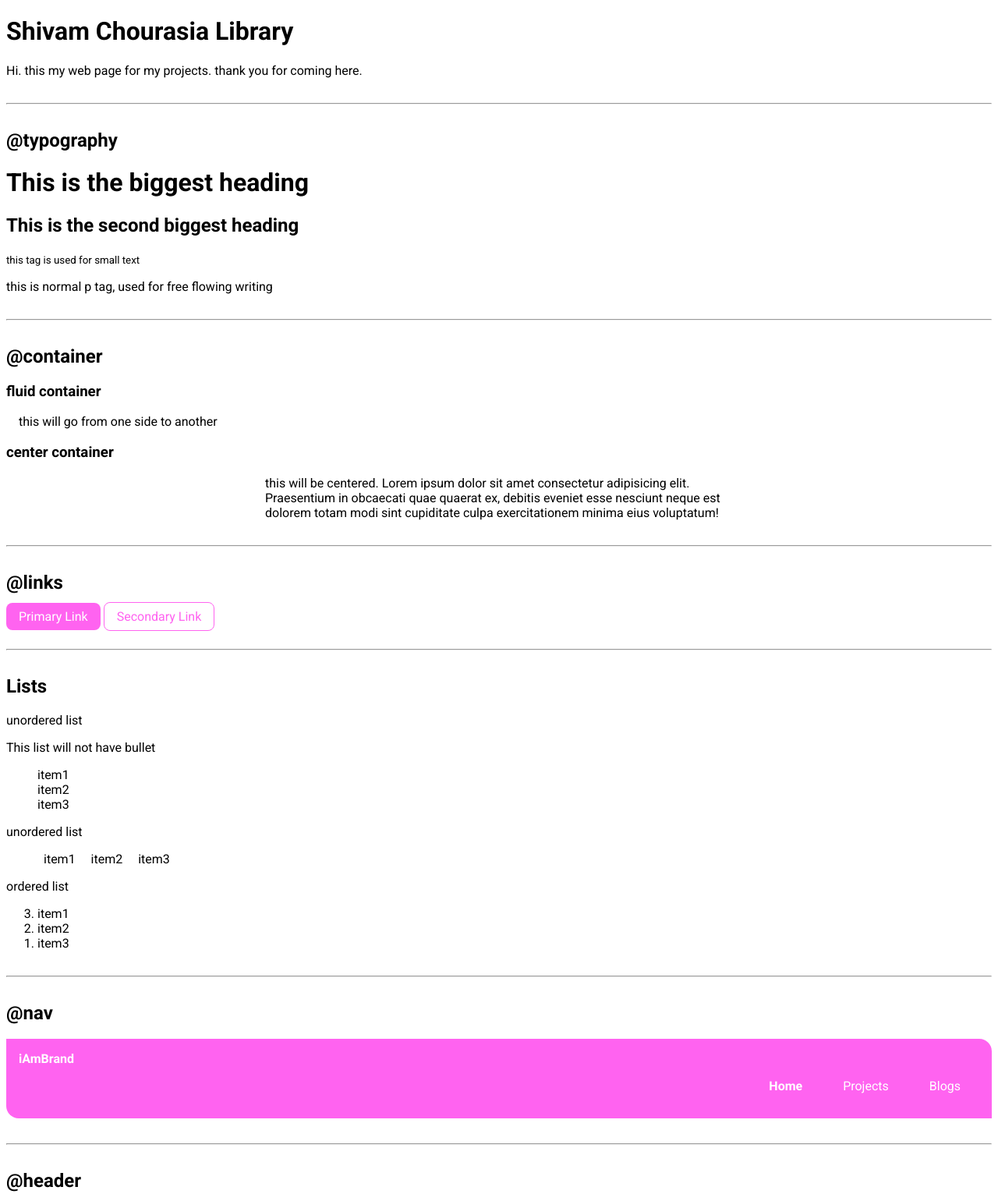
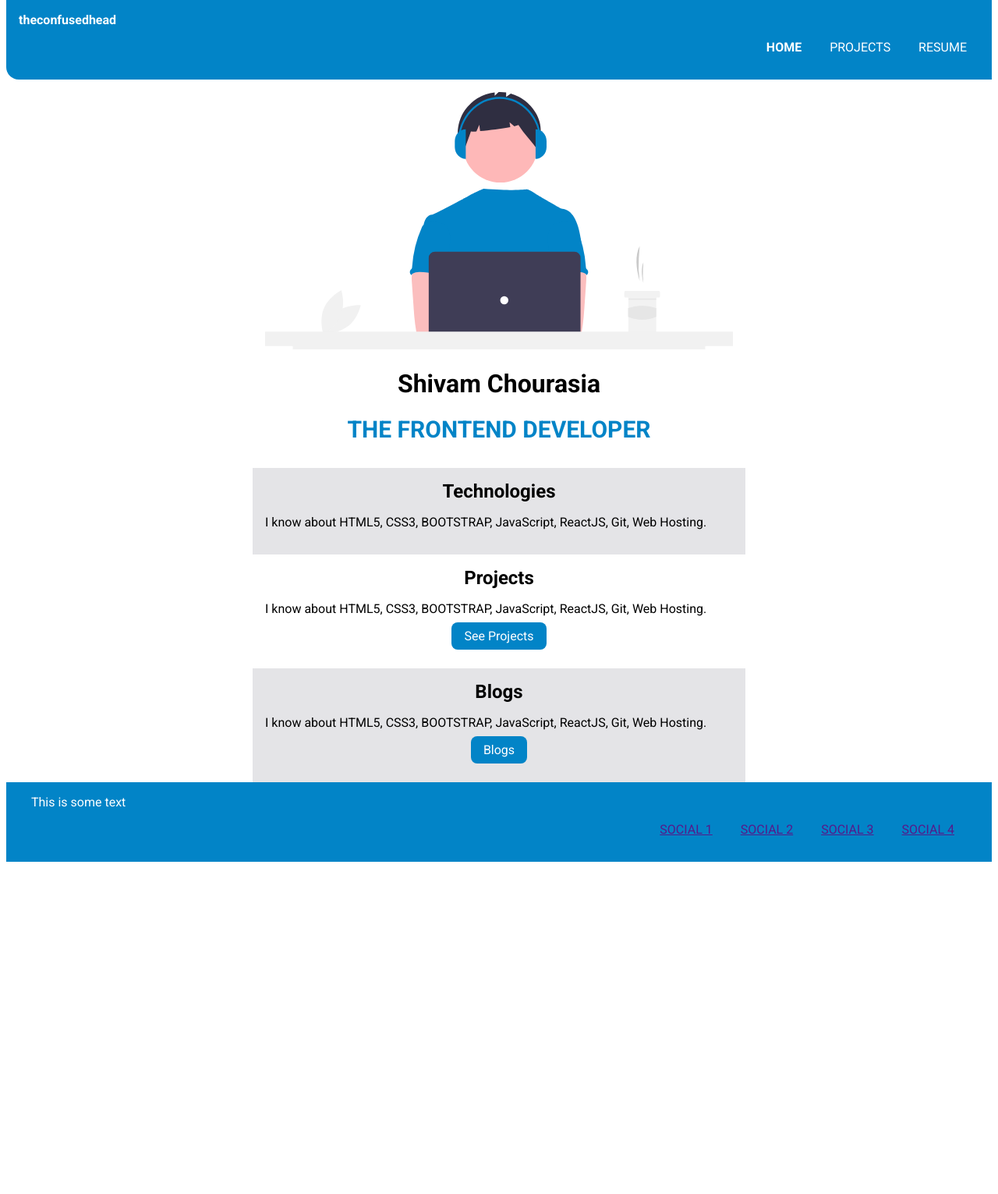
Before and after one commit to theconfusedhead/portfolio, a plain HTML site: page index.html in a window 1280 px wide. Shown: the top 1531 px of the page at 78% size. After the commit the page ends 1113 px from the top, so only its background shows below. Drawn offline with Linux system fonts and the light colour scheme.

Commit message:
portfolio

```diff
--- a/index.html
+++ b/index.html
@@ -4,104 +4,63 @@
     <meta charset="UTF-8" />
     <meta http-equiv="X-UA-Compatible" content="IE=edge" />
     <meta name="viewport" content="width=device-width, initial-scale=1.0" />
-    <link rel="stylesheet" href="style.css" />
-    <title>Component Library</title>
+    <link rel="stylesheet" href="styles.css" />
+    <title>Document</title>
   </head>
   <body>
-    <h1>Shivam Chourasia Library</h1>
-    <p>Hi. this my web page for my projects. thank you for coming here.</p>
-    <hr />
-    <h2>@typography</h2>
-    <h1>This is the biggest heading</h1>
-    <h2>This is the second biggest heading</h2>
-    <small>this tag is used for small text</small>
-    <p>this is normal p tag, used for free flowing writing</p>
-    <hr />
-    <h2>@container</h2>
-    <h3>fluid container</h3>
-    <div class="container">this will go from one side to another</div>
-    <h3>center container</h3>
-    <div class="container container-center">
-      this will be centered. Lorem ipsum dolor sit amet consectetur adipisicing
-      elit. Praesentium in obcaecati quae quaerat ex, debitis eveniet esse
-      nesciunt neque est dolorem totam modi sint cupiditate culpa exercitationem
-      minima eius voluptatum!
-    </div>
-    <hr />
-    <h2>@links</h2>
-    <a href="/" class="link primary-link">Primary Link</a>
-    <a href="/" class="link secondary-link">Secondary Link</a>
-    <hr />
-    <h2>Lists</h2>
-    <div>unordered list</div>
-    <p>This list will not have bullet</p>
-    <ul class="non-bullet-list">
-      <li>item1</li>
-      <li>item2</li>
-      <li>item3</li>
-    </ul>
-    <div>unordered list</div>
-    <ul class="non-bullet-list">
-      <li class="list-item-inline">item1</li>
-      <li class="list-item-inline">item2</li>
-      <li class="list-item-inline">item3</li>
-    </ul>
-    <div>ordered list</div>
-    <ol reversed>
-      <li>item1</li>
-      <li>item2</li>
-      <li>item3</li>
-    </ol>
-    <hr />
-    <h2>@nav</h2>
-    <nav class="navigation container">
-      <div class="nav-brand">iAmBrand</div>
-      <ul class="non-bullet-list nav-pills">
-        <li class="list-item-inline">
-          <a class="link link-active" href="/">Home</a>
-        </li>
-        <li class="list-item-inline"><a class="link" href="/">Projects</a></li>
-        <li class="list-item-inline"><a class="link" href="/">Blogs</a></li>
+    <nav class="navigation">
+      <div class="nav-brand">theconfusedhead</div>
+      <ul class="list">
+        <li class="list-item active">Home</li>
+        <li class="list-item">Projects</li>
+        <li class="list-item">Resume</li>
       </ul>
     </nav>
-    <hr />
-    <h2>@header</h2>
-    <header class="hero">
-      <p>hex color : #FF63F0</p>
-      <p>Resouce:</p>
-      <a href="https://undraw.co/search">UnDraw</a>
-      <a href="https://tailwindcss.com/docs/customizing-colors">TailWindCSS</a>
-      <img
-        class="hero-img"
-        src="/img/undraw_version_control_re_mg66.svg"
-        alt=""
-      />
-      <h1 class="hero-heading">heading inside hero</h1>
+    <header class="container-center">
+      <img class="hero-img" src="./img/hero_img.svg" alt="hero image" />
+      <div class="center">
+        <h1>Shivam Chourasia</h1>
+        <p>
+          <span class="primary-color"
+            ><strong>the Frontend Developer</strong></span
+          >
+        </p>
+      </div>
     </header>
-    <hr />
-    <h2>@Section</h2>
-    <section class="section">
-      <div class="container container-center">
-        <h1>White Section</h1>
-        <p>this will have white background</p>
-      </div>
+    <section class="container-center ow">
+      <h2 class="center">Technologies</h2>
+      <p>
+        I know about HTML5, CSS3, BOOTSTRAP, JavaScript, ReactJS, Git, Web
+        Hosting.
+      </p>
     </section>
-    <section class="section ow">
-      <div class="container container-center">
-        <h1>Grey Section</h1>
-        <p>This will have grey section</p>
-      </div>
+    <section class="container-center">
+      <h2 class="center">Projects</h2>
+      <p>
+        I know about HTML5, CSS3, BOOTSTRAP, JavaScript, ReactJS, Git, Web
+        Hosting.
+      </p>
+      <p class="center">
+        <a class="primary-link" href="/projects">See Projects</a>
+      </p>
     </section>
-
-    <hr />
-    <h2>@Footer</h2>
+    <section class="container-center ow">
+      <h2 class="center">Blogs</h2>
+      <p>
+        I know about HTML5, CSS3, BOOTSTRAP, JavaScript, ReactJS, Git, Web
+        Hosting.
+      </p>
+      <p class="center">
+        <a class="primary-link" href="/projects">Blogs</a>
+      </p>
+    </section>
     <footer class="footer">
       <div class="footer-header">This is some text</div>
-      <ul class="social-link non-bullet-list list-item-inline">
-        <li class="list-item-inline"><a href="" class="link">Social 1</a></li>
-        <li class="list-item-inline"><a href="" class="link">Social 2</a></li>
-        <li class="list-item-inline"><a href="" class="link">Social 3</a></li>
-        <li class="list-item-inline"><a href="" class="link">Social 4</a></li>
+      <ul class="list">
+        <li class="list-item"><a href="" class="link">Social 1</a></li>
+        <li class="list-item"><a href="" class="link">Social 2</a></li>
+        <li class="list-item"><a href="" class="link">Social 3</a></li>
+        <li class="list-item"><a href="" class="link">Social 4</a></li>
       </ul>
     </footer>
   </body>
--- /dev/null
+++ b/styles.css
@@ -0,0 +1,65 @@
+@import url('https://fonts.googleapis.com/css2?family=Roboto:wght@400;700&display=swap');
+
+body{
+    font-family: 'Roboto', sans-serif;
+  margin-top: 0;
+}
+
+:root{
+    --primary-color:#0284c7;
+    --OW: #e4e4e7;
+}
+.navigation{
+    background-color: var(--primary-color);
+    color: white;
+    padding: 1rem;
+    border-radius: 0 0 0 1rem;
+}
+.list{
+    list-style: none;
+    text-align: right;
+    text-transform: uppercase;
+}
+.list-item{
+    display: inline;
+    margin: 0.5rem;
+    padding: 0.5rem;
+}
+.nav-brand , .active{
+    font-weight: bold;
+}
+.container-center{
+padding: 1rem 1rem;
+max-width: 600px;
+margin: auto;
+}
+.hero-img{
+    width: 100%;
+}
+.center{
+    text-align: center;
+}
+.primary-color{
+    color: var(--primary-color);
+    font-size: 30px;
+    text-transform: uppercase;
+}
+.ow{
+    background-color: var(--OW);
+}
+h2{
+    margin: 0;
+}
+.primary-link{
+    background-color: var(--primary-color);
+    border-radius: .5rem;
+    padding: .5rem 1rem;
+    color: white;
+    text-decoration: none;
+}
+.footer{
+    background-color: var(--primary-color);
+    color: white;
+    margin:0;
+    padding: 1rem 2rem;
+}
```
Also changed, not shown: lib/component.html (added, +108 -0 lines), img/hero_img.svg (added), lib/style.css (renamed from style.css).
